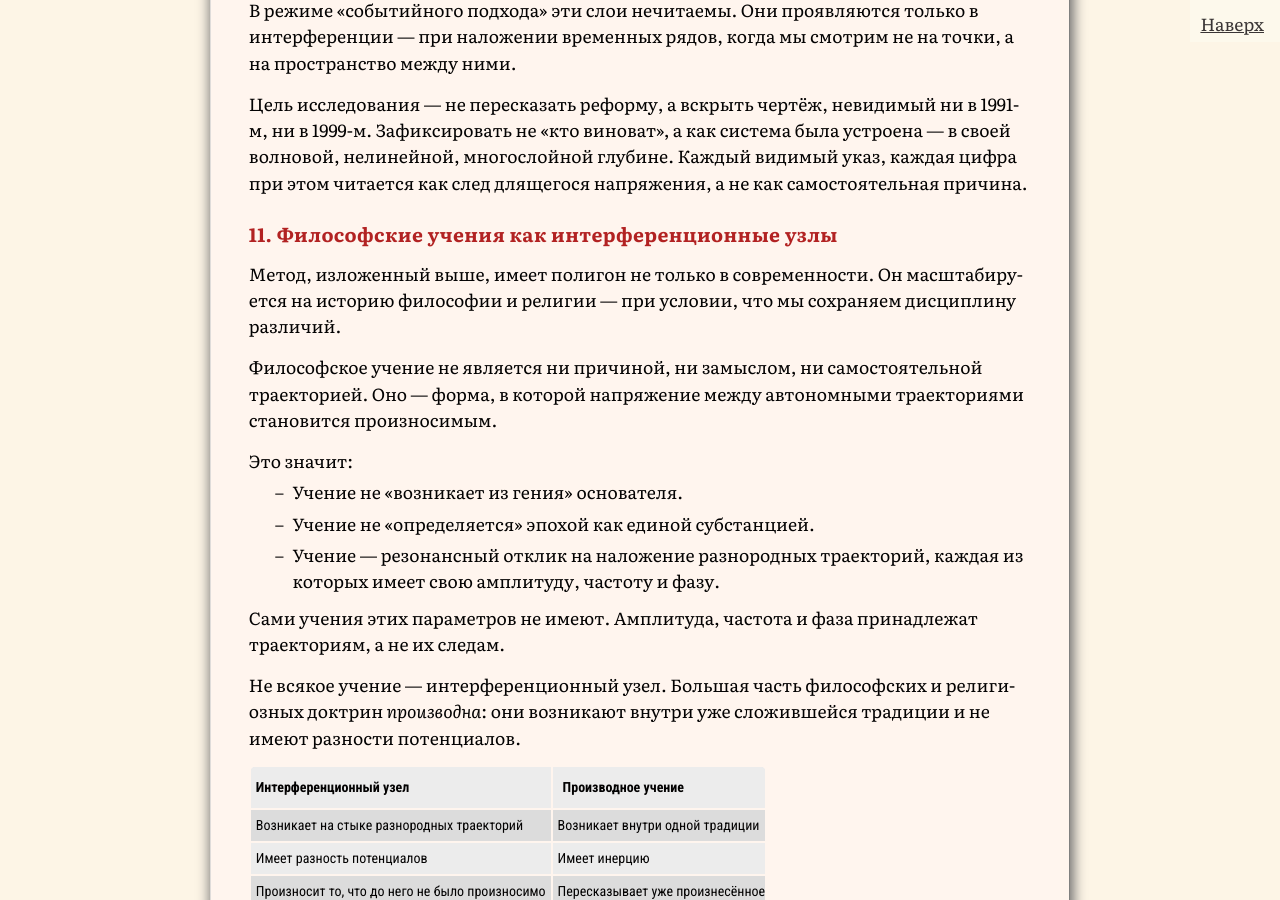
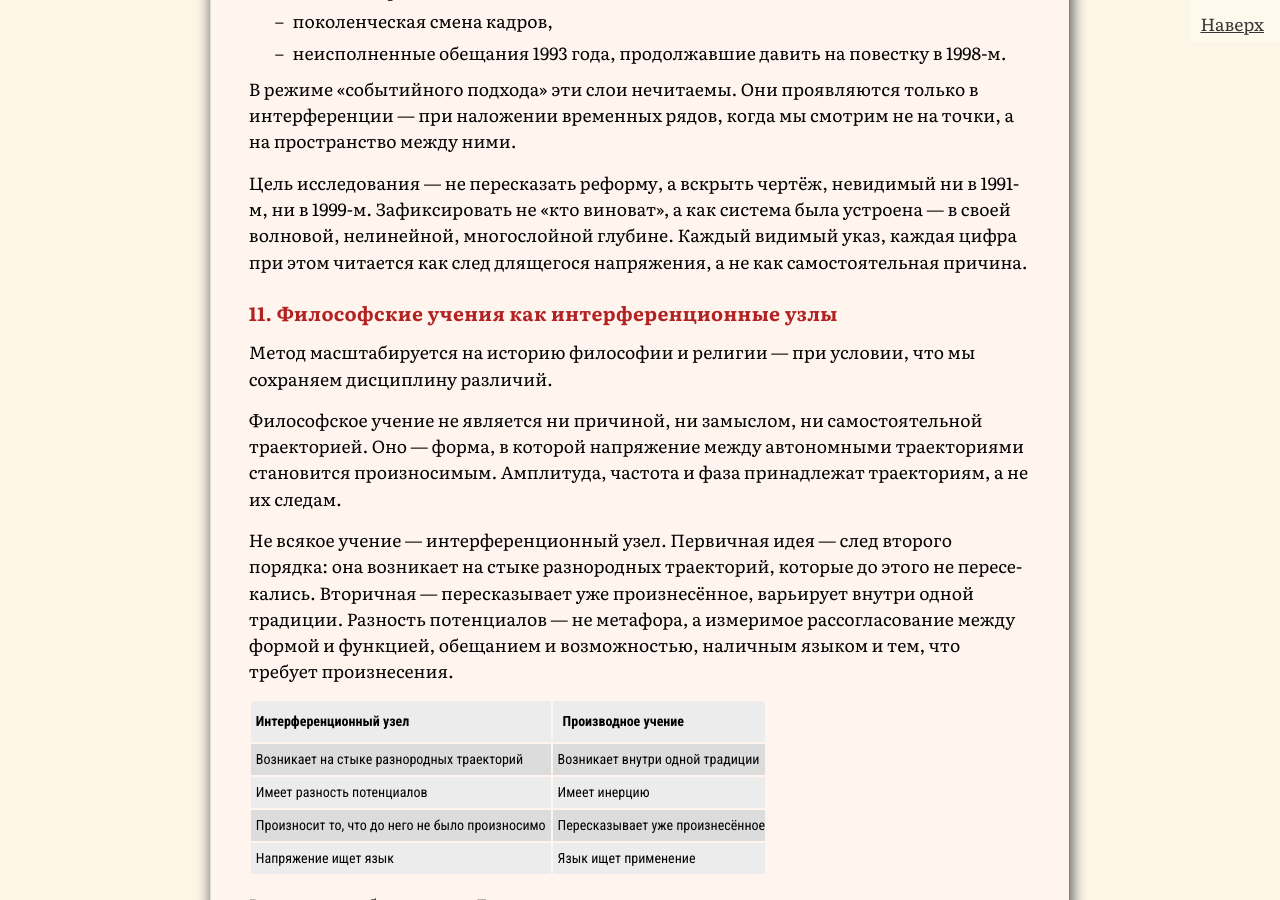
Before and after one commit to SergSi/land-use-art, a Jekyll site: the page built from _posts/2026-08-24-wawe.md, in a window 1280 px wide and 900 px high, scrolled down 6977 px. Built offline with Jekyll 4.4.1, drawn with Linux system fonts in a browser that asks for light colours; some web fonts are replaced; some of the changed text lies outside the part shown.

Commit message:
Update 2026-08-24-wawe.md

```diff
--- a/_posts/2026-08-24-wawe.md
+++ b/_posts/2026-08-24-wawe.md
@@ -33,7 +33,7 @@ class: analitika
 
 Наложение траекторий — не просто метод, а акт со-настройки, стереоэффект времени. Когда две длительности входят в резонанс, сквозь плотную ткань событий проступает чертёж. Тогда становятся видны не только грядущие узлы, но и давно забытые обещания, которые никогда не переставали действовать. Интерференция — это окно, в котором будущее и прошлое схватываются как одно усилие.
 
-Идея не является траекторией. Она — форма, в которой напряжение между автономными траекториями становится наблюдаемым для участников. Как и событие, идея — след, а не причина. Но если событие — это плоть напряжения, то идея — его язык.
+Идея не является траекторией. Она — форма, в которой напряжение между автономными траекториями становится произносимым. Как и событие, идея — след, а не причина. Но если событие — это плоть напряжения, то идея — его язык. Событие — след первого порядка: прямой отпечаток напряжения. Идея — след второго порядка: отклик на напряжение, ставший языком. Она не причина события и не его отражение — она форма, в которой напряжение становится слышимым.
 
 ### 4. Отказ от первоначала. Резонанс как онтологическая опора
 
@@ -151,19 +151,11 @@ class: analitika
 
 ### 11. Философские учения как интерференционные узлы
 
-Метод, изложенный выше, имеет полигон не только в современности. Он масштабируется на историю философии и религии — при условии, что мы сохраняем дисциплину различий.
+Метод масштабируется на историю философии и религии — при условии, что мы сохраняем дисциплину различий.
 
-Философское учение не является ни причиной, ни замыслом, ни самостоятельной траекторией. Оно — форма, в которой напряжение между автономными траекториями становится произносимым.
+Философское учение не является ни причиной, ни замыслом, ни самостоятельной траекторией. Оно — форма, в которой напряжение между автономными траекториями становится произносимым. Амплитуда, частота и фаза принадлежат траекториям, а не их следам.
 
-Это значит:
-
-- Учение не «возникает из гения» основателя.
-- Учение не «определяется» эпохой как единой субстанцией.
-- Учение — резонансный отклик на наложение разнородных траекторий, каждая из которых имеет свою амплитуду, частоту и фазу.
-
-Сами учения этих параметров не имеют. Амплитуда, частота и фаза принадлежат траекториям, а не их следам.
-
-Не всякое учение — интерференционный узел. Большая часть философских и религиозных доктрин *производна*: они возникают внутри уже сложившейся традиции и не имеют разности потенциалов.
+Не всякое учение — интерференционный узел. Первичная идея — след второго порядка: она возникает на стыке разнородных траекторий, которые до этого не пересекались. Вторичная — пересказывает уже произнесённое, варьирует внутри одной традиции. Разность потенциалов — не метафора, а измеримое рассогласование между формой и функцией, обещанием и возможностью, наличным языком и тем, что требует произнесения.
 
 | Интерференционный узел                         | Производное учение              |
 | :--------------------------------------------- | :------------------------------ |
```
Also changed, not shown: other parts of _posts/2026-08-24-wawe.md (+1 -1 lines).
